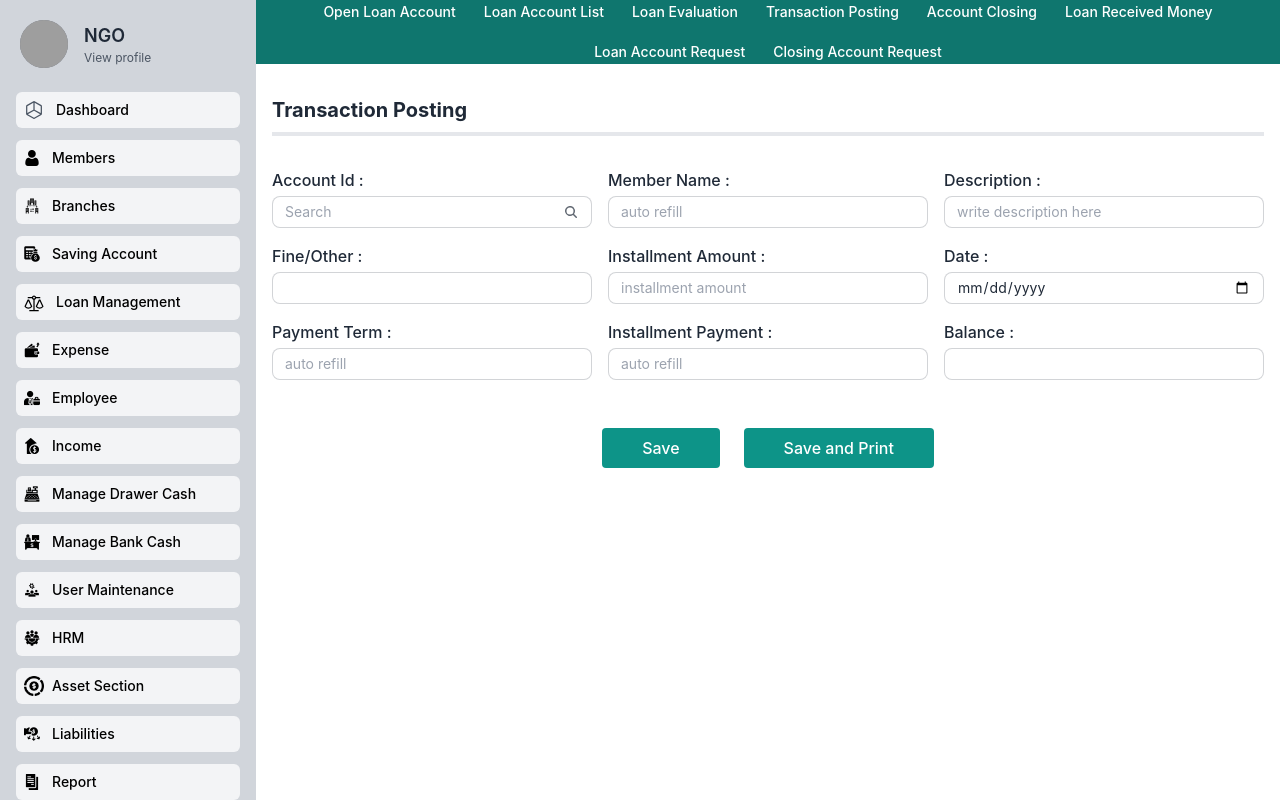
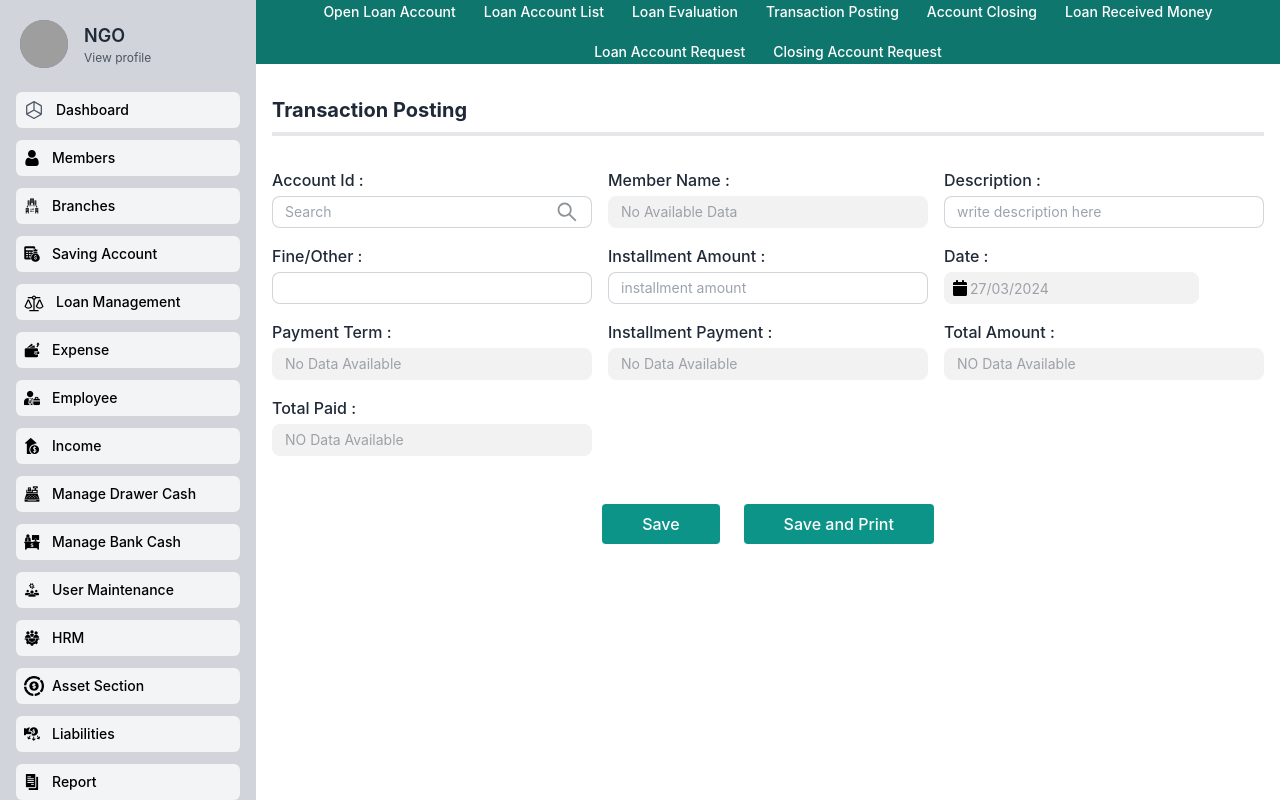
Before and after one commit to MDYeaminIslam/NGO_Project, a React (Vite) app: page /loan_transaction_posting in a window 1280 px wide. Built offline with nearby package versions, Linux system fonts and the light colour scheme; grey boxes are pictures that could not be loaded.

Commit message:
final loan account created successfully

```diff
--- a/api/admin.js
+++ b/api/admin.js
@@ -63,3 +63,13 @@ export async function createLoanAccount(data) {
   const response = await axiosAdmin.post(`${url}/loan/create`, data);
   return response.data;
 }
+//search deposit account
+export async function searchLoanAccount(number) {
+  try {
+    const response = await axiosAdmin.get(`${url}/loan/search/${number}`);
+    console.log(response.data);
+    return response.data.data;
+  } catch (error) {
+    return [];
+  }
+}
--- a/src/pages/Loan Management/Loan_transaction_posting.jsx
+++ b/src/pages/Loan Management/Loan_transaction_posting.jsx
@@ -1,7 +1,53 @@
 import LoanManagementNav from "./LoanManagementNav/LoanManagementNav";
-
-
+import DatePicker from "react-datepicker";
+import "react-datepicker/dist/react-datepicker.css";
+import { useEffect, useState } from "react";
+import { makeDeposit, searchLoanAccount } from "../../../api/admin";
+import toast from "react-hot-toast";
+import { IconSearch } from "../../../icons/icons";
+import { MoonLoader } from "react-spinners";
+import useMutationHook from "../../../hooks/useMutationHook";
+const initialState = {
+  description: "",
+  date: "",
+  amount: "",
+};
 const Loan_transaction_posting = () => {
+  const [searchedUser, setSearchedUser] = useState(null);
+  const [formData, setFormData] = useState(initialState);
+  const [showLoadingIcon, setShowLoadingIcon] = useState(false);
+  const { mutate, isSuccess, isError, errorMessage, isPending } =
+    useMutationHook(makeDeposit, {
+      onSuccess: () => {
+        toast.success("Deposit Added Successfully!");
+      },
+    });
+  const handleChange = (e) => {
+    const { name, value } = e.target;
+    console.log(name, value);
+    setFormData((prev) => ({ ...prev, [name]: value }));
+  };
+  // * handleSearchUser
+  const handleSearchUser = async (event) => {
+    const { value } = event.target;
+    if (value.length >= 11) {
+      const userData = await searchLoanAccount(value);
+      console.log(userData);
+      console.log(userData);
+      if (userData.length) {
+        setShowLoadingIcon(false);
+        setSearchedUser(userData[0]);
+      } else {
+        toast.error("No Data Found");
+        setShowLoadingIcon(false);
+      }
+    } else {
+      setShowLoadingIcon(true);
+    }
+  };
+  useEffect(() => {
+    setFormData((prev) => ({ ...prev, date: new Date() }));
+  }, []);
   return (
     <div>
       <section>
@@ -10,71 +56,177 @@ const Loan_transaction_posting = () => {
 
       <section>
         <section className="m-4">
-                    <h1 className="text-xl font-bold text-start max-w-5xl mx-auto  pt-4 border-b-4 pb-2 ">Transaction Posting</h1>
-                    <form className="my-8" >
+          <h1 className="text-xl font-bold text-start max-w-5xl mx-auto  pt-4 border-b-4 pb-2 ">
+            Transaction Posting
+          </h1>
+          <form className="my-8">
             <section className="grid grid-cols-3 max-w-5xl mx-auto gap-4">
-
-
               <div className="flex flex-col gap-1">
-                                <label className="font-medium" htmlFor="acc_id"  >Account Id : </label>
+                <label className="font-medium" htmlFor="acc_id">
+                  Account Id :{" "}
+                </label>
                 <label className="input input-sm hover:border-teal-500 input-bordered flex items-center gap-2">
-                                    <input type="text" id="acc_id" className="grow  " placeholder="Search" />
-                                    <svg xmlns="http://www.w3.org/2000/svg" viewBox="0 0 16 16" fill="currentColor" className="w-4 h-4 opacity-70"><path fillRule="evenodd" d="M9.965 11.026a5 5 0 1 1 1.06-1.06l2.755 2.754a.75.75 0 1 1-1.06 1.06l-2.755-2.754ZM10.5 7a3.5 3.5 0 1 1-7 0 3.5 3.5 0 0 1 7 0Z" clipRule="evenodd" /></svg>
+                  <input
+                    type="text"
+                    id="acc_id"
+                    className="grow  "
+                    placeholder="Search"
+                    onChange={handleSearchUser}
+                  />
+                  {!showLoadingIcon ? (
+                    <IconSearch className="w-6 h-6 opacity-50" />
+                  ) : (
+                    <MoonLoader size={15} />
+                  )}
                 </label>
               </div>
 
               <div className="flex flex-col gap-1">
-                                <label className="font-medium" htmlFor="member_name">Member Name :</label>
-                                <input className="input input-bordered input-sm  hover:border-teal-500  " id="member_name" type="text" placeholder="auto refill" />
-                            </div>
-
-
-
-                            <div className="flex flex-col gap-1">
-                                <label className="font-medium" htmlFor="description">Description :</label>
-                                <input className="input input-bordered input-sm  hover:border-teal-500  " id="description" type="text" placeholder="write description here" />
+                <label className="font-medium" htmlFor="member_name">
+                  Member Name :
+                </label>
+                <input
+                  className="input input-bordered input-sm  hover:border-teal-500  "
+                  id="member_name"
+                  type="text"
+                  placeholder="auto refill"
+                  value={searchedUser ? searchedUser.name : "No Available Data"}
+                  disabled
+                />
               </div>
 
               <div className="flex flex-col gap-1">
-                                <label className="font-medium" htmlFor="fine_other">Fine/Other :</label>
-                                <input className="input input-bordered input-sm  hover:border-teal-500  " id="fine_other" type="text" placeholder="" />
+                <label className="font-medium" htmlFor="description">
+                  Description :
+                </label>
+                <input
+                  className="input input-bordered input-sm  hover:border-teal-500  "
+                  id="description"
+                  type="text"
+                  placeholder="write description here"
+                />
               </div>
 
               <div className="flex flex-col gap-1">
-                                <label className="font-medium" htmlFor="installment_amount">Installment Amount :</label>
-                                <input className="input input-bordered input-sm  hover:border-teal-500  " id="installment_amount" type="text" placeholder="installment amount" />
+                <label className="font-medium" htmlFor="fine_other">
+                  Fine/Other :
+                </label>
+                <input
+                  className="input input-bordered input-sm  hover:border-teal-500  "
+                  id="fine_other"
+                  type="text"
+                  placeholder=""
+                />
+              </div>
+
+              <div className="flex flex-col gap-1">
+                <label className="font-medium" htmlFor="installment_amount">
+                  Installment Amount :
+                </label>
+                <input
+                  className="input input-bordered input-sm  hover:border-teal-500  "
+                  id="installment_amount"
+                  type="text"
+                  placeholder="installment amount"
+                />
               </div>
 
               <div className="flex flex-col gap-1 ">
-                                <label className="font-medium" htmlFor="date"> Date :</label>
-                                <input className="input input-bordered input-sm  hover:border-teal-500  " id="date" type="date" placeholder="" />
+                <label className="font-medium" htmlFor="date">
+                  {" "}
+                  Date :
+                </label>
+                <DatePicker
+                  className="input input-bordered input-sm  hover:border-teal-500  "
+                  dateFormat="dd/MM/yyyy"
+                  disabled
+                  showIcon
+                  selected={formData.date}
+                />
               </div>
 
               <div className="flex flex-col gap-1">
-                                <label className="font-medium" htmlFor="payment_term">Payment Term :</label>
-                                <input className="input input-bordered input-sm  hover:border-teal-500  " id="payment_term" type="text" placeholder="auto refill" />
+                <label className="font-medium" htmlFor="payment_term">
+                  Payment Term :
+                </label>
+                <input
+                  className="input input-bordered input-sm  hover:border-teal-500  "
+                  id="payment_term"
+                  type="text"
+                  placeholder="auto refill"
+                  value={
+                    searchedUser
+                      ? searchedUser.paymentTerm
+                      : "No Data Available"
+                  }
+                  disabled
+                />
               </div>
 
               <div className="flex flex-col gap-1">
-                                <label className="font-medium" htmlFor="installment_payment">Installment Payment :</label>
-                                <input className="input input-bordered input-sm  hover:border-teal-500  " id="installment_payment" type="text" placeholder="auto refill" />
+                <label className="font-medium" htmlFor="installment_payment">
+                  Installment Payment :
+                </label>
+                <input
+                  className="input input-bordered input-sm  hover:border-teal-500  "
+                  id="installment_payment"
+                  type="text"
+                  placeholder="auto refill"
+                  value={
+                    searchedUser
+                      ? searchedUser.installmentAmount
+                      : "No Data Available"
+                  }
+                  disabled
+                />
               </div>
 
               <div className="flex flex-col gap-1">
-                                <label className="font-medium" htmlFor="balance"> Balance :</label>
-                                <input className="input input-bordered input-sm  hover:border-teal-500  " id="balance" type="text" placeholder="" />
+                <label className="font-medium" htmlFor="balance">
+                  {" "}
+                  Total Amount :
+                </label>
+                <input
+                  className="input input-bordered input-sm  hover:border-teal-500  "
+                  id="balance"
+                  type="text"
+                  placeholder=""
+                  value={
+                    searchedUser
+                      ? searchedUser.totalAmount
+                      : "NO Data Available"
+                  }
+                  disabled
+                />
               </div>
-
-
-
+              <div className="flex flex-col gap-1">
+                <label className="font-medium" htmlFor="balance">
+                  {" "}
+                  Total Paid :
+                </label>
+                <input
+                  className="input input-bordered input-sm  hover:border-teal-500  "
+                  id="balance"
+                  type="text"
+                  placeholder=""
+                  value={searchedUser ? searchedUser.paid : "NO Data Available"}
+                  disabled
+                />
+              </div>
             </section>
 
             <div className="w-full flex justify-center  mt-12 gap-6">
-                            <input className="bg-teal-600 hover:bg-teal-700 px-10 py-2 rounded font-medium     text-white" type="submit" value="Save" />
-                            <input className="bg-teal-600 hover:bg-teal-700 px-10 py-2 rounded font-medium     text-white" type="submit" value="Save and Print" />
+              <input
+                className="bg-teal-600 hover:bg-teal-700 px-10 py-2 rounded font-medium     text-white"
+                type="submit"
+                value="Save"
+              />
+              <input
+                className="bg-teal-600 hover:bg-teal-700 px-10 py-2 rounded font-medium     text-white"
+                type="submit"
+                value="Save and Print"
+              />
             </div>
-
-
           </form>
         </section>
       </section>
```
Lines whose indentation alone changed are shown as unchanged.
